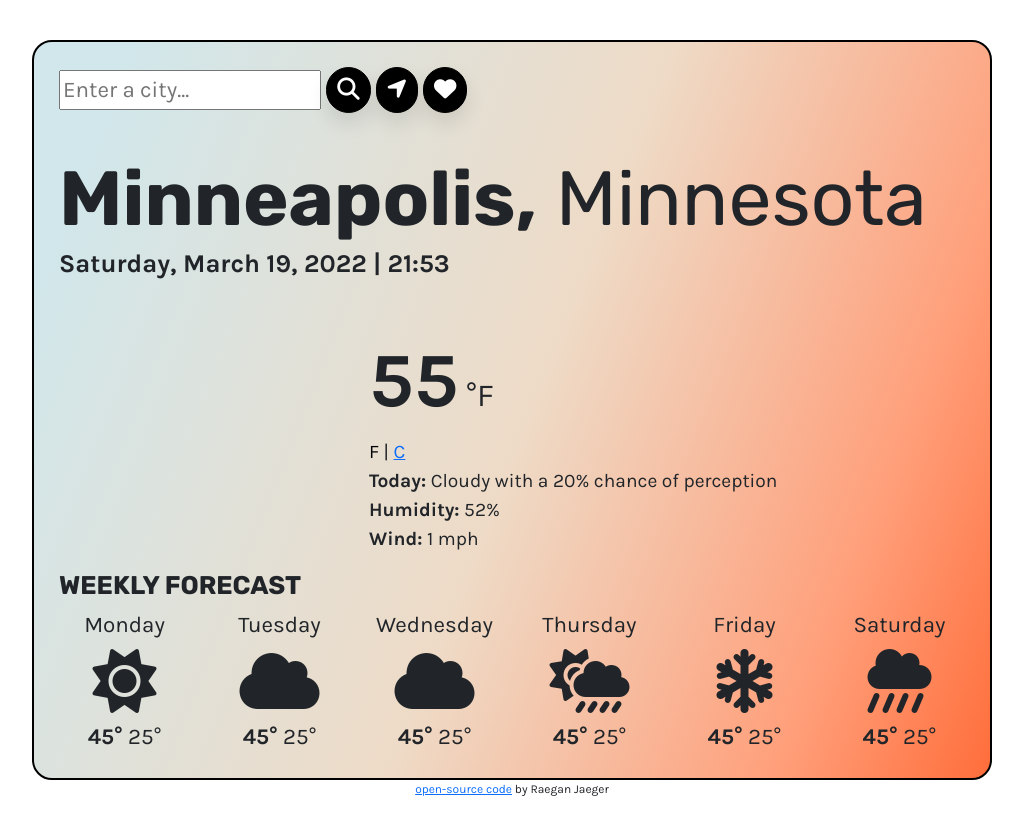
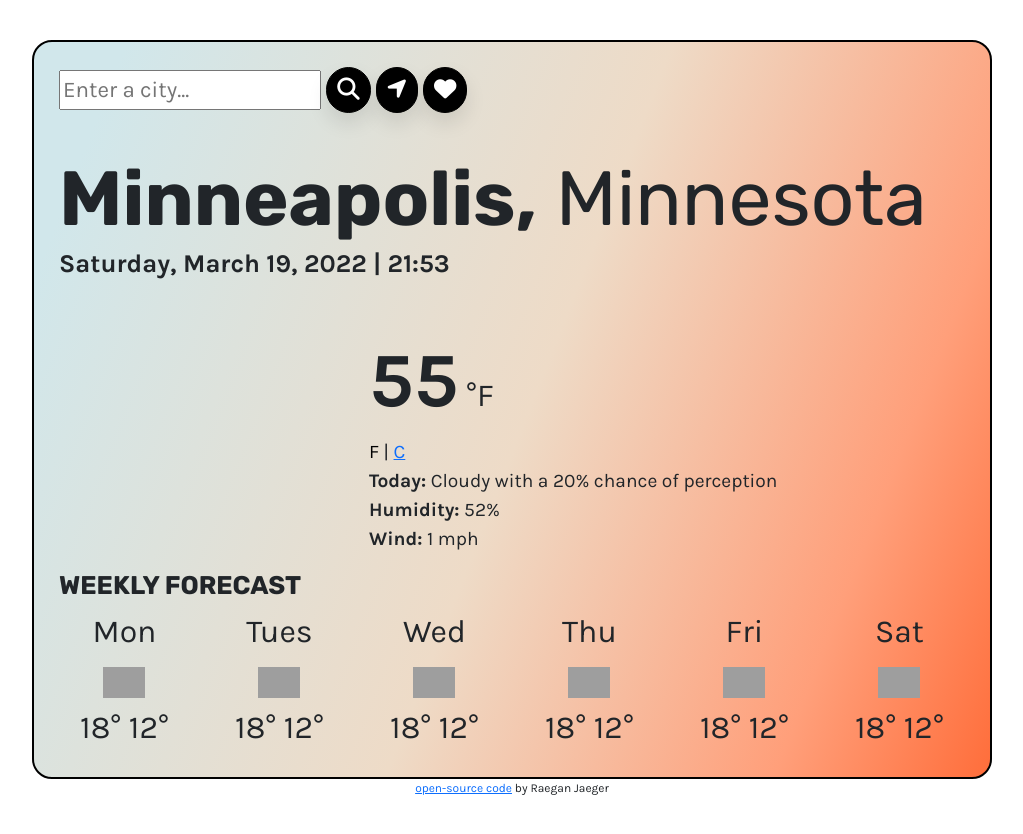
Before and after one commit to RaeganJaeger/SheCodes-Plus-Project, a plain HTML site: page index.html in a window 1280 px wide. Shown: the whole page, without its empty margins (128-1151 px from the left). Drawn offline with nearby package versions, Linux system fonts and the light colour scheme; no server answers; grey boxes are pictures that could not be loaded.

Commit message:
creating JS loop of HTML for weekly forecast element.

```diff
--- a/index.html
+++ b/index.html
@@ -46,39 +46,7 @@
       </div></div></header>
 
       <h2>Weekly Forecast</h2>
-      <div class="row">
-          <div class="col-2">
-            <div class="day">Monday</div>
-            <i class="fas fa-sun weekly-icon"></i><br>
-            <div class="weekly-temps"><strong>45°</strong> 25°</div></li>
-            </div>
-          <div class="col-2">
-            <div class="day">Tuesday</div>
-            <i class="fas fa-cloud weekly-icon"></i>
-            <div class="weekly-temps"><strong>45°</strong> 25°</div>
-          </div>
-          <div class="col-2">
-            <div class="day">Wednesday</div>
-            <i class="fas fa-cloud weekly-icon"></i>
-            <div class="weekly-temps"><strong>45°</strong> 25°</div>
-          </div>
-          <div class="col-2">
-            <div class="day">Thursday</div>
-            <i class="fas fa-cloud-sun-rain weekly-icon"></i>
-            <div class="weekly-temps"><strong>45°</strong> 25°</div>
-          </div>
-          <div class="col-2">
-            <div class="day">Friday</div>
-            <i class="fas fa-snowflake weekly-icon"></i>
-            <div class="weekly-temps"><strong>45°</strong> 25°</div>
-          </div>
-          <div class="col-2">
-            <div class="day">Saturday</div>
-            <i class="fas fa-cloud-showers-heavy weekly-icon"></i>
-            <div class="weekly-temps"><strong>45°</strong> 25°</div>
-          </div>
-      </row>
-      </div>
+      <div class ="weather-forecast" id="forecast"></div>
     </container>
     </div>
     <div class ="signature"><a href="https://github.com/RaeganJaeger/SheCodes-Plus-Project">open-source code</a> by Raegan Jaeger</div>
--- a/index.js
+++ b/index.js
@@ -47,6 +47,35 @@
 }
 
 changeDate();
+
+//forecast
+function displayForecast() {
+  let forecastElement = document.querySelector("#forecast");
+
+  let days = ["Mon", "Tues", "Wed", "Thu", "Fri", "Sat"];
+
+  let forecastHTML = `<div class="row">`;
+  days.forEach(function (day) {
+    forecastHTML =
+      forecastHTML +
+      `
+        <div class="col-2">
+        <div class="weather-forecast-date">${day}</div>
+        <img
+          src="http://openweathermap.org/img/wn/50d@2x.png"
+          alt=""
+          width="42"
+        />
+        <div class="weather-forecast-temperatures">
+          <span class="weather-forecast-temperature-max"> 18° </span>
+          <span class="weather-forecast-temperature-min"> 12° </span>
+        </div>
+      </div>`;
+  });
+
+  forecastHTML = forecastHTML + `</div>`;
+  forecastElement.innerHTML = forecastHTML;
+}
 
 // changing Heading and Temp
 function changeHtml(response) {
@@ -140,3 +169,5 @@
 
 // search
 citySearch("Minneapolis");
+
+displayForecast();
```
